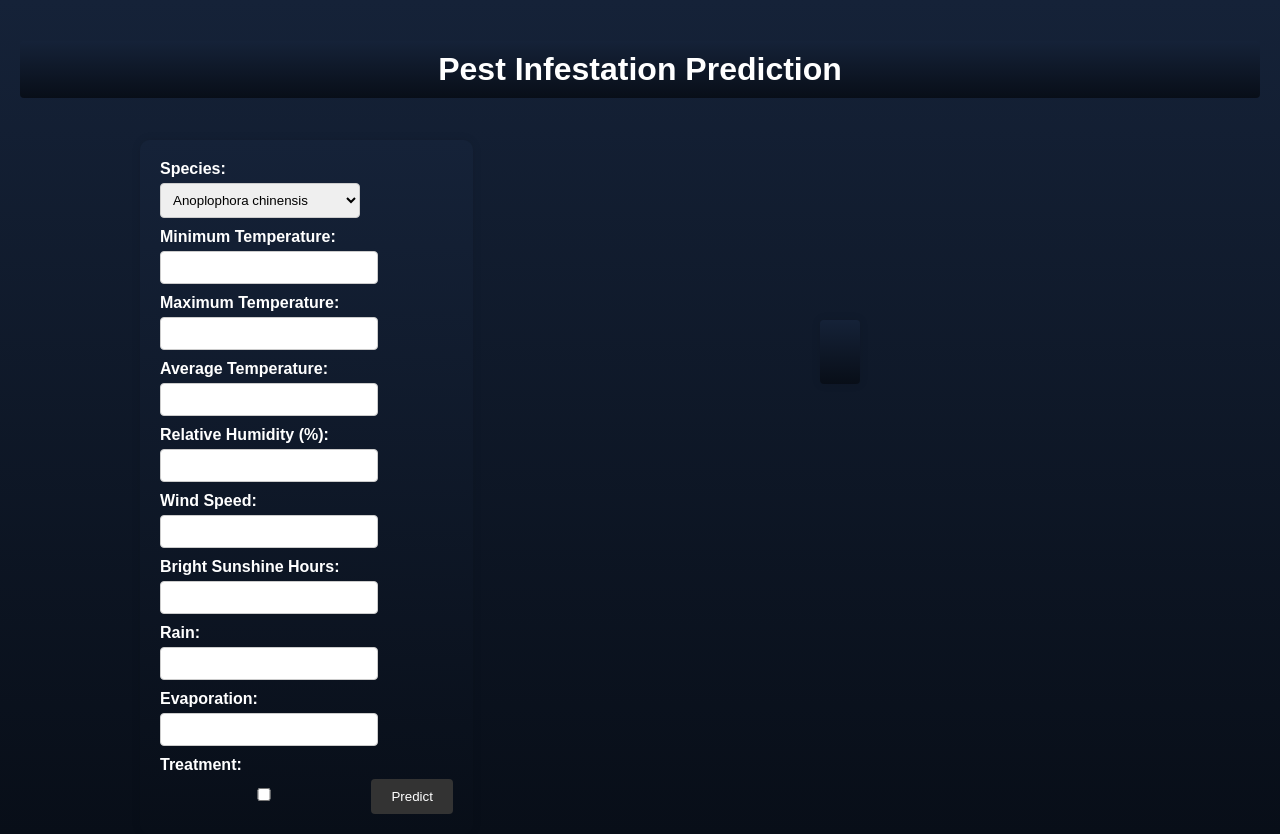
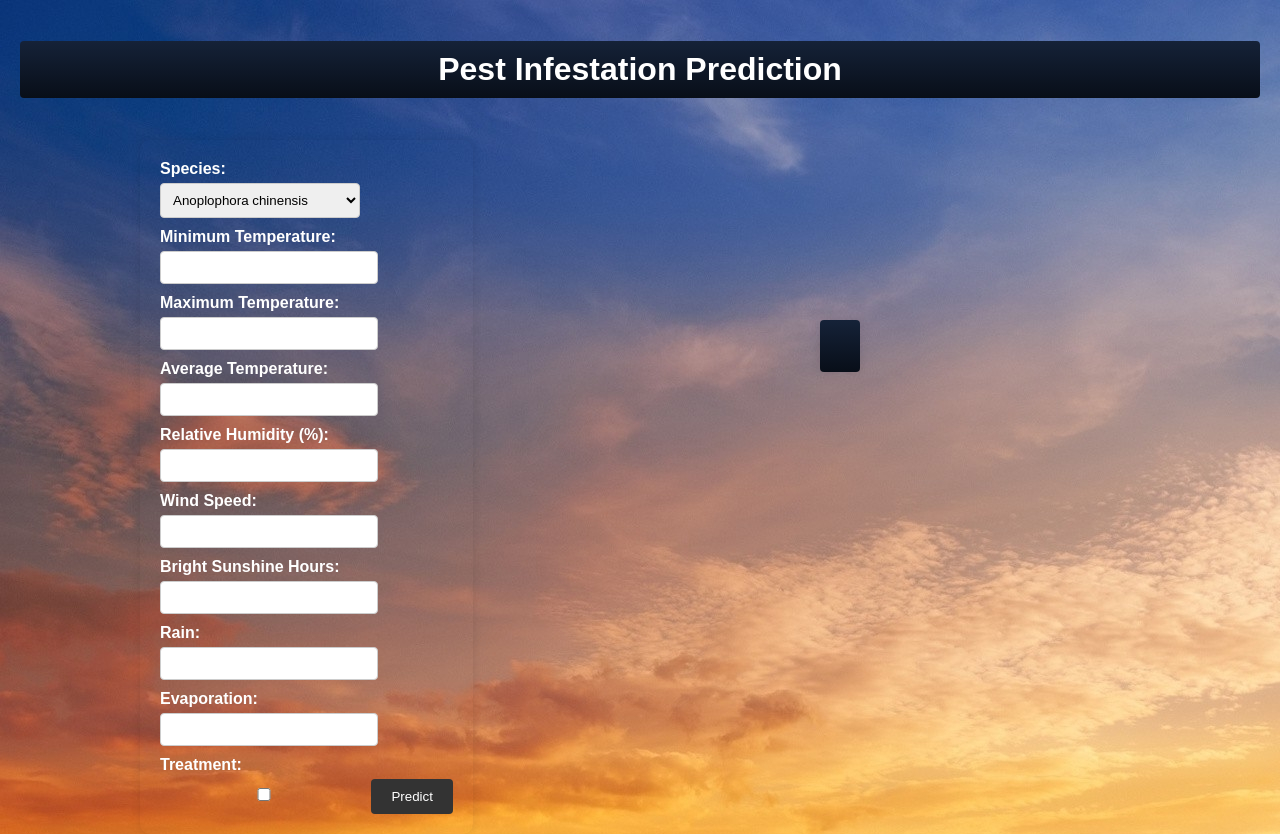
Before and after one commit to Tej1109/PIIP_2, a Flask app: page / in a window 1280 px wide. Run offline with Flask 3, Linux system fonts and the light colour scheme.

Commit message:
Update webpage.html

```diff
--- a/templates/webpage.html
+++ b/templates/webpage.html
@@ -5,7 +5,7 @@
   <title>Pest Infestation Prediction</title>
   <style>
     body {
-      background: linear-gradient(to bottom, #152238, #080E18);
+      background: url("Farming-Wallpaper-HD.jpg");
       font-family: Arial, sans-serif;
       margin: 0;
       padding: 20px;
@@ -24,7 +24,7 @@
 
     .prediction-text {
       font-weight: bold;
-      font-size: 24px;
+      font-size: 12px;
     }
 
     h1 {
@@ -39,7 +39,6 @@
     form {
 	float: left;
       color: white;
-      background: linear-gradient(to bottom, #152238, #080E18);
       margin-left: 120px;
       text-align: left;
       align-items: center;
```
